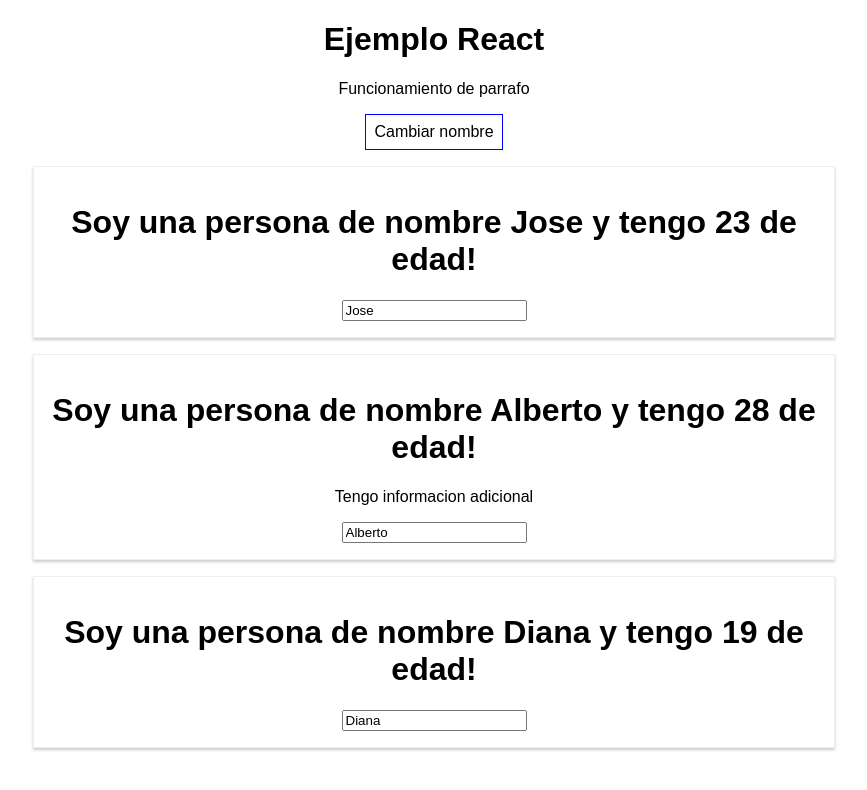
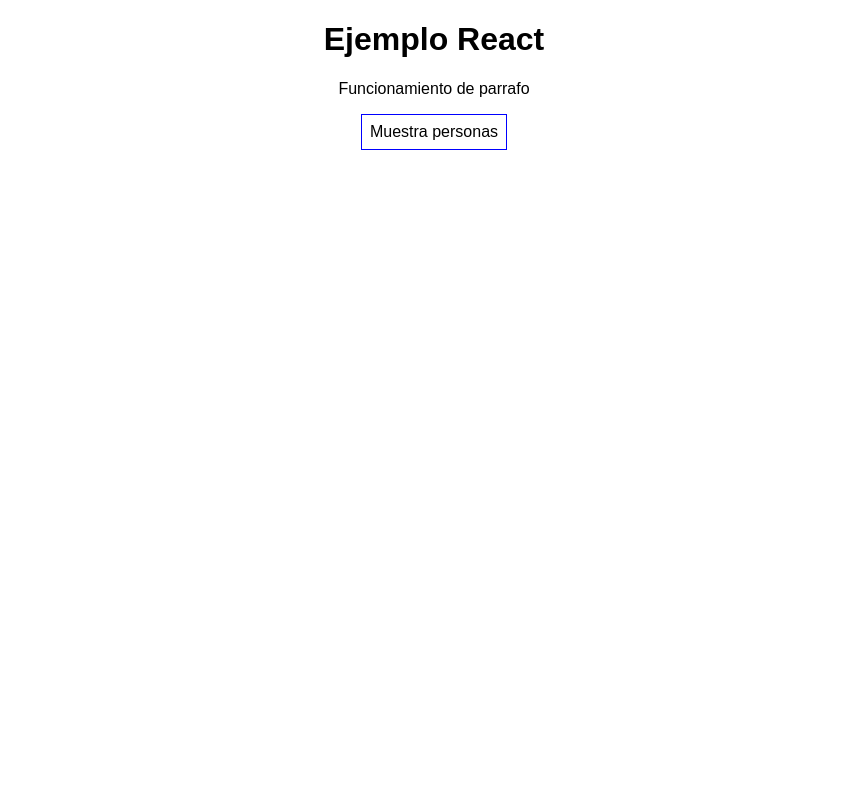
Before and after one commit to LazarusPolar/React-Train, a React (Create React App) app: page / in a window 1280 px wide. Shown: the top 790 px of the page, without its empty margins (206-1073 px from the left). Built offline with nearby package versions, Linux system fonts and the light colour scheme.

Commit message:
Agrega ejemplo de Condicionales y Toggle

```diff
--- a/src/App.js
+++ b/src/App.js
@@ -17,7 +17,7 @@
         nombre: 'Diana', edad: 19
       }
 
-    ]
+    ], mostarPersonas: false
   }
 
   cambiaNombreHandler = (nuevoNombre) => {
@@ -53,7 +53,13 @@
       {
         nombre: 'Borgia', edad: 31
       }
-    ]})}
+    ]
+  })}
+
+    mostrarPersonasHandler= () => {
+      const muestra = this.state.mostarPersonas;
+      this.setState({mostarPersonas: !muestra})
+    }
 
 
   render() {
@@ -75,17 +81,19 @@
         <h1> Ejemplo React </h1>
         <p> Funcionamiento de parrafo </p>
 
-        <button style={style} onClick = {() => this.cambiaNombreHandler('Leopoldo')}>Cambiar nombre </button>
+        <button style={style} onClick = {this.mostrarPersonasHandler}>Muestra personas </button>
+        {
+          this.state.mostarPersonas === true ?
+        <div>
         <Persona nombre = {this.state.personas[0].nombre} edad = {this.state.personas[0].edad}/>
-
         <Persona nombre = {this.state.personas[1].nombre}
         edad = {this.state.personas[1].edad}
         click={this.cambiaNombreHandler.bind(this, "Marcos")}
         cambio = {this.nombreCambiadoHandler}>
         Tengo informacion adicional
         </Persona>
-
         <Persona nombre = {this.state.personas[2].nombre} edad = {this.state.personas[2].edad}/>
+        </div>: null}
       </div>
     );
 
```
